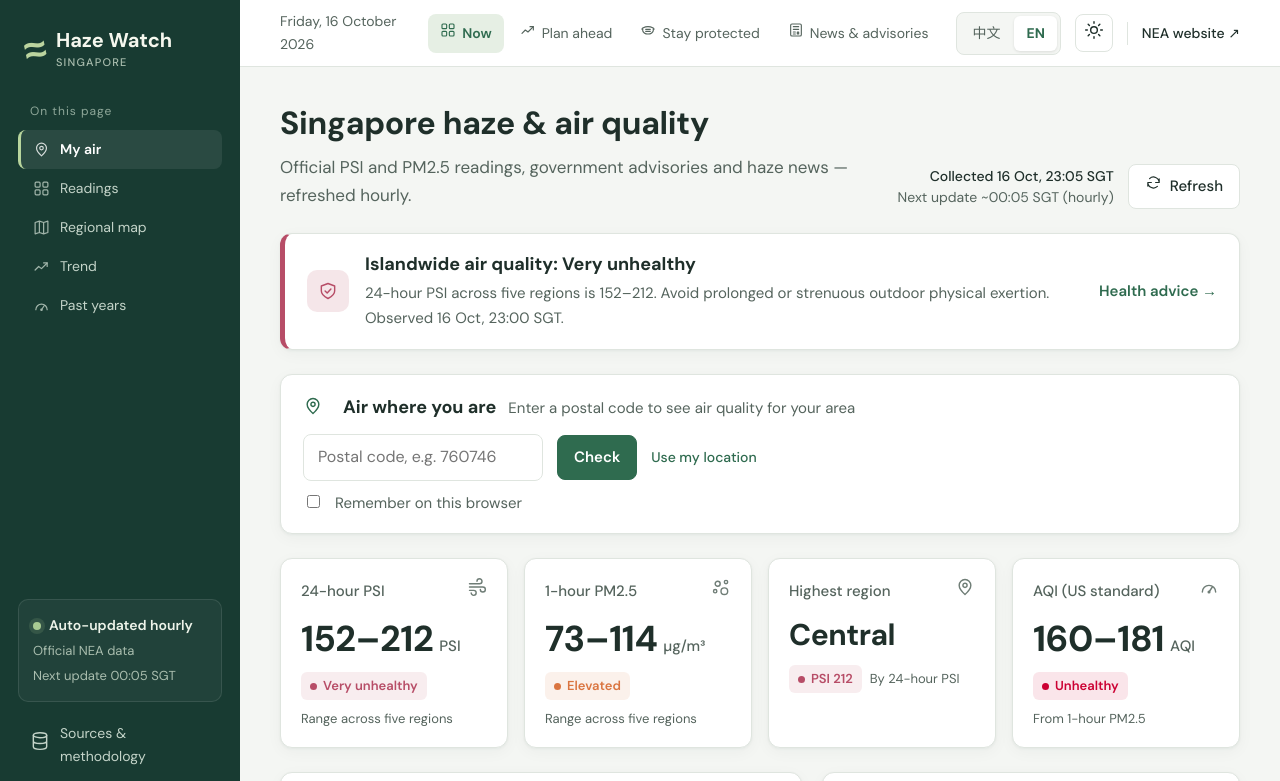
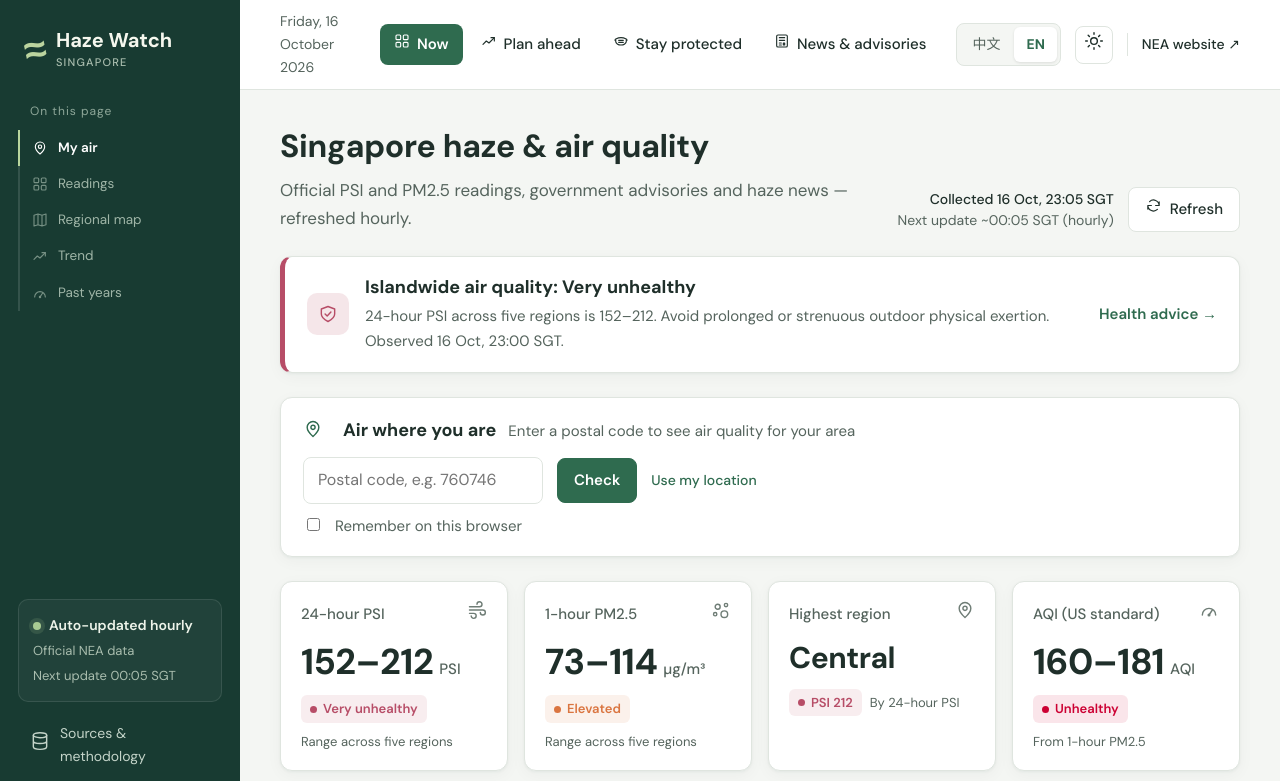
Before and after one commit to SMU-DIGA/singaporehaze2026, a website with bundled scripts: page public/index.html in a window 1280 px wide. Shown: the top 781 px of the page. Built offline with nearby package versions, Linux system fonts and the light colour scheme; grey boxes are pictures that could not be loaded.

Commit message:
style: make the top-level tabs the strongest navigation
The active tab is now a solid accent pill and inactive tabs use full text
colour, while the sidebar table of contents is quieter: dimmer text and
only a thin bar plus white text for the section in view. Show the NEA
link again on phones, where the actions row has room.

Co-Authored-By: Claude Opus 5.5 <noreply@anthropic.com>
Claude-Session: https://claude.ai/code/session_01DGWp8niinoTjfz8y4YuHxK

```diff
--- a/public/styles.css
+++ b/public/styles.css
@@ -61,16 +61,18 @@ svg.icon { width: 20px; height: 20px; fill: none; stroke: currentColor; stroke-w
 .brand small { display: block; font-size: 11px; letter-spacing: 1.2px; font-weight: 500; color: #a9bdae; margin-top: 3px; }
 .toc { display: flex; flex-direction: column; gap: 2px; margin-top: 32px; min-height: 0; overflow-y: auto; scrollbar-width: none; }
 .toc-title { font-size: 12px; letter-spacing: 1px; color: #8fa89a; padding: 0 12px 6px; }
-.toc a { display: flex; align-items: center; gap: 10px; font-size: 14px; padding: 8px 12px; border-radius: 8px; color: #c4d4c9; border-left: 3px solid transparent; transition: background .15s; }
-.toc a .icon { width: 17px; height: 17px; opacity: .8; }
-.toc a:hover { background: #ffffff12; color: #fff; text-decoration: none; }
-.toc a.active { background: #ffffff14; color: #fff; border-left-color: #b8d59d; font-weight: 600; }
+.toc a { display: flex; align-items: center; gap: 10px; font-size: 13.5px; padding: 7px 12px; border-radius: 0 6px 6px 0; color: #9fb5a7; border-left: 2px solid #ffffff1f; transition: color .15s, background .15s; }
+.toc a .icon { width: 16px; height: 16px; opacity: .7; }
+.toc a:hover { background: #ffffff0d; color: #e4ede7; text-decoration: none; }
+.toc a.active { color: #fff; border-left-color: #b8d59d; font-weight: 600; }
+.toc a.active .icon { opacity: 1; }
 /* Top-level tabs, top right */
 .tabs { display: flex; gap: 4px; margin-left: auto; }
-.tabs a { display: inline-flex; align-items: center; gap: 6px; padding: 8px 12px; border-radius: 8px; font-size: 14px; color: var(--muted); white-space: nowrap; }
+.tabs a { display: inline-flex; align-items: center; gap: 7px; padding: 8px 14px; border-radius: 8px; font-size: 15px; font-weight: 500; color: var(--text); white-space: nowrap; }
 .tabs a .icon { width: 16px; height: 16px; }
-.tabs a:hover { background: var(--panel-soft); color: var(--text); text-decoration: none; }
-.tabs a.active { background: var(--accent-soft); color: var(--accent); font-weight: 600; }
+.tabs a:hover { background: var(--accent-soft); color: var(--text); text-decoration: none; }
+.tabs a.active { background: var(--accent); color: var(--panel); font-weight: 600; }
+.tabs a.active:hover { background: var(--accent); color: var(--panel); }
 .sidebar-bottom { margin-top: auto; display: flex; flex-direction: column; gap: 10px; }
 .update-card { padding: 14px; background: #ffffff0a; border: 1px solid #ffffff1a; border-radius: 10px; font-size: 14px; }
 .update-card strong { display: flex; align-items: center; gap: 8px; font-weight: 600; color: #eef4ea; }
@@ -517,6 +519,7 @@ body.dark .island-map { color: #6f8f7d; }
   .tabs { order: 2; display: grid; grid-template-columns: repeat(4, minmax(0, 1fr)); gap: 2px; width: calc(100% + 32px); margin: 8px -16px 0; padding: 0 8px; }
   .tabs a { flex-direction: column; justify-content: center; gap: 2px; padding: 8px 2px; font-size: 12px; line-height: 1.3; text-align: center; white-space: normal; border-radius: 8px 8px 0 0; }
   .tabs a .icon { display: block; width: 17px; height: 17px; }
+  .external-top { display: inline; } /* room for it again on the phone's own actions row */
   .page { margin-left: 0; }
   .topbar { min-height: 0; }
   .date { display: none; }
```
